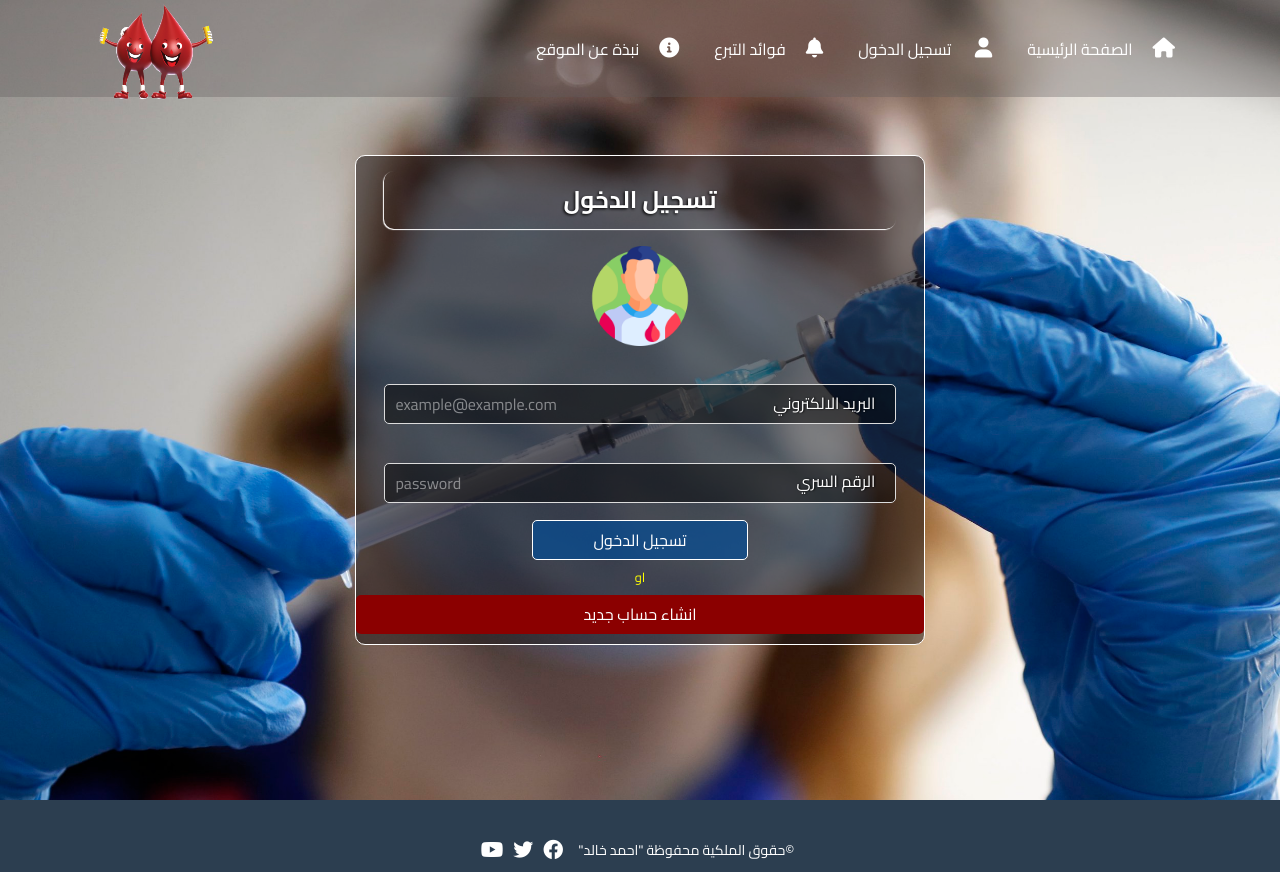
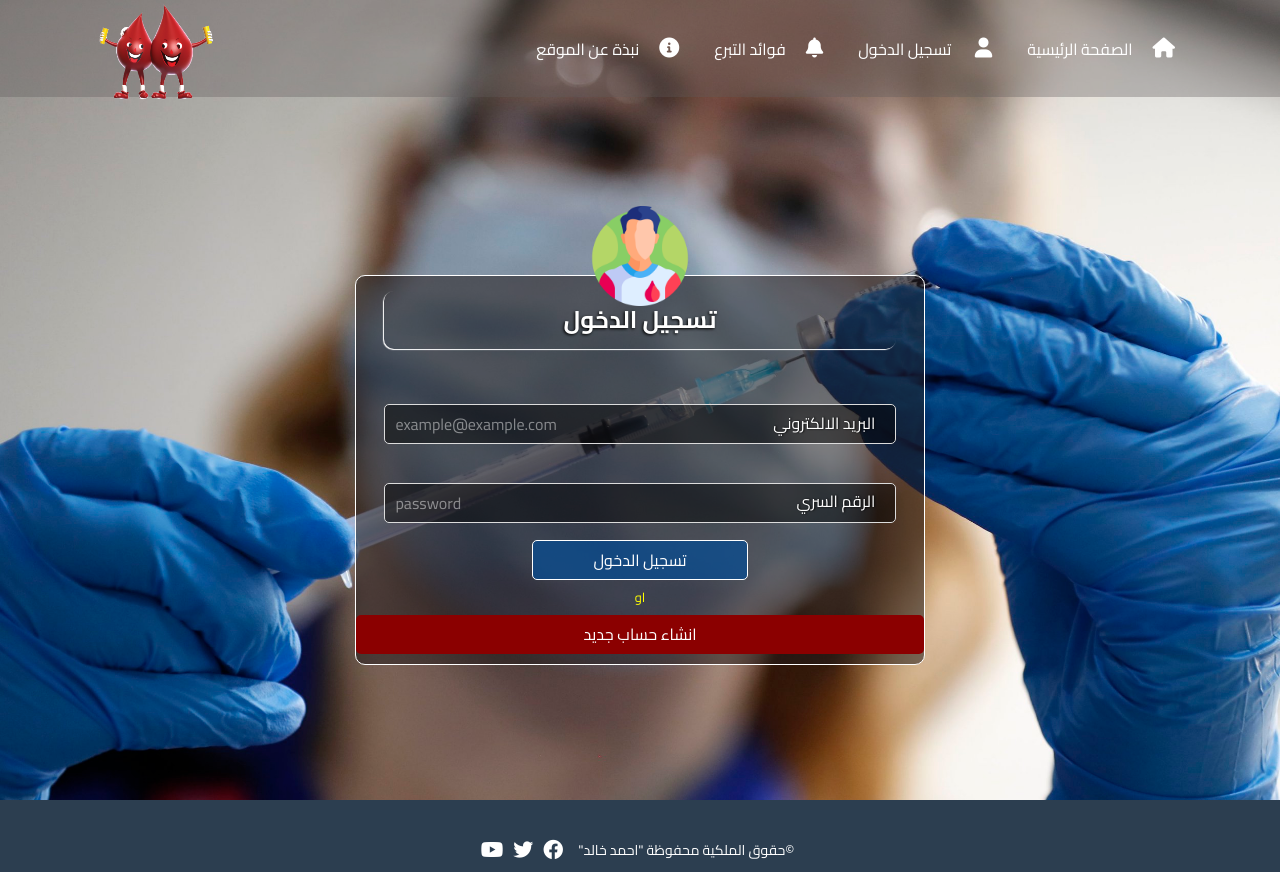
Before and after one commit to ahmedkaled/blood, a PHP site: page /login.html in a window 1280 px wide. Run offline with PHP 8.4, Linux system fonts and the light colour scheme.

Commit message:
alter img postion center form

```diff
--- a/css/stylelogin.css
+++ b/css/stylelogin.css
@@ -197,7 +197,8 @@ form {
   height: 100%;
   width: 50%;
   position: relative;
-  margin: 80px auto;
+  margin: 0 auto;
+  margin-top: 140px;
 }
 @media (max-width: 767px) {
   form {
@@ -250,6 +251,10 @@ form .text {
 form .this-inputs img {
   width: 100px;
   height: 100px;
+  position: absolute;
+  top: -70px;
+
+
 }
 form .this-inputs i {
   font-size: 70px;
```
